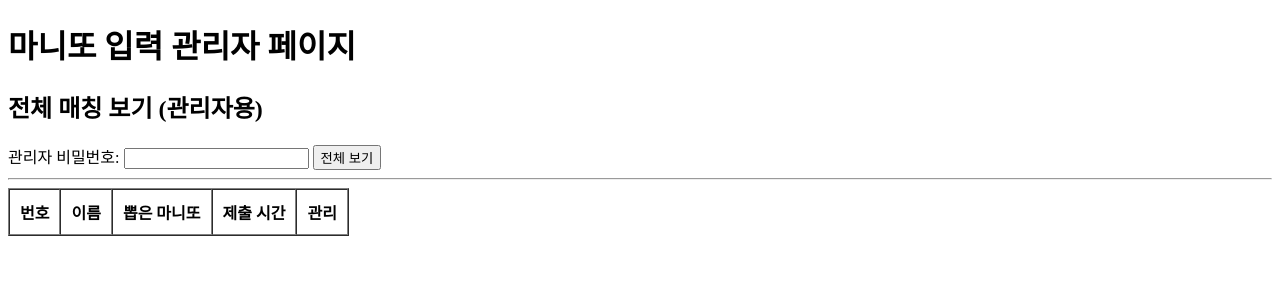
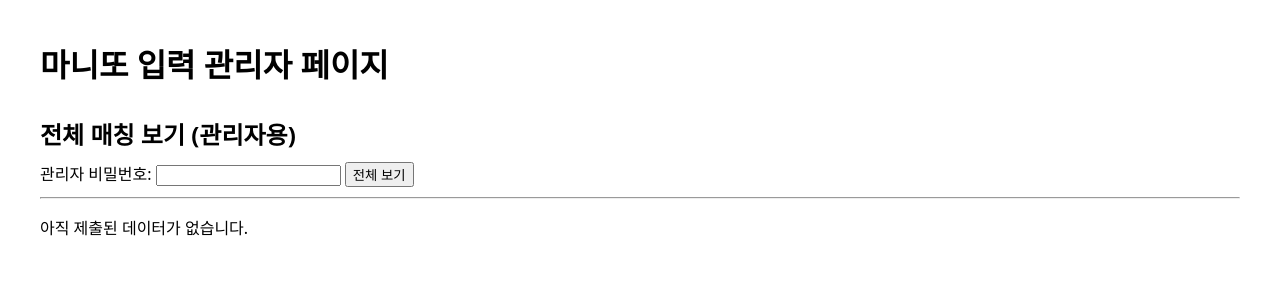
Before and after one commit to i89624356-web/secret-friend_info, a Flask app: page /admin in a window 1280 px wide. Shown: the top 300 px of the page. Run offline with Flask 3, Linux system fonts and the light colour scheme; lists and menus that the app fills with data are empty.

Commit message:
delete modified

```diff
--- a/templates/admin.html
+++ b/templates/admin.html
@@ -4,12 +4,79 @@
 <head>
     <meta charset="utf-8">
     <title>마니또 입력 관리자 페이지</title>
+    <style>
+        body {
+            font-family: system-ui, -apple-system, BlinkMacSystemFont, "Segoe UI", sans-serif;
+            margin: 40px;
+        }
+
+        h1 {
+            margin-bottom: 10px;
+        }
+
+        h2 {
+            margin-top: 30px;
+            margin-bottom: 10px;
+        }
+
+        form {
+            margin-bottom: 10px;
+        }
+
+        table {
+            border-collapse: collapse;
+            width: 100%;
+        }
+
+        th,
+        td {
+            border: 1px solid #ddd;
+            padding: 8px 10px;
+            text-align: left;
+        }
+
+        th {
+            background: #f5f5f5;
+        }
+
+        tr:nth-child(even) {
+            background: #fafafa;
+        }
+
+        a {
+            text-decoration: none;
+            color: #6c2bd9;
+        }
+
+        a:hover {
+            text-decoration: underline;
+        }
+
+        .btn-delete {
+            padding: 4px 12px;
+            background: #e63946;
+            color: #fff;
+            border: none;
+            border-radius: 4px;
+            cursor: pointer;
+            font-size: 0.9rem;
+        }
+
+        .btn-delete:hover {
+            background: #d62839;
+        }
+
+        .msg {
+            color: red;
+            margin-top: 4px;
+        }
+    </style>
 </head>
 
 <body>
     <h1>마니또 입력 관리자 페이지</h1>
 
-    <!-- 전체 매칭 보기 (관리자용 - 비번 맞으면 show_full=True) -->
+    <!-- 전체 매칭 보기 (관리자용) -->
     <h2>전체 매칭 보기 (관리자용)</h2>
     <form method="post">
         <label>관리자 비밀번호: </label>
@@ -18,13 +85,14 @@
     </form>
 
     {% if message %}
-    <p style="color:red;">{{ message }}</p>
+    <p class="msg">{{ message }}</p>
     {% endif %}
 
     <hr>
 
-    <!-- 기록 테이블 -->
-    <table border="1" cellspacing="0" cellpadding="10">
+    {% if records %}
+    <table>
+        <thead>
             <tr>
                 <th>번호</th>
                 <th>이름</th>
@@ -32,13 +100,13 @@
                 <th>제출 시간</th>
                 <th>관리</th>
             </tr>
-
+        </thead>
+        <tbody>
             {% for r in records %}
             <tr>
                 <td>{{ loop.index }}</td>
                 <td>{{ r.name }}</td>
 
-            <!-- 마니또는 비번 맞아야 보이고 / 수정·삭제는 항상 가능 -->
                 <td>
                     {% if show_full %}
                     {{ r.manitto }}
@@ -56,12 +124,16 @@
                     <!-- 삭제: 비번 관계 없이 항상 가능 -->
                     <form method="post" action="{{ url_for('delete', idx=loop.index0) }}" style="display:inline;"
                         onsubmit="return confirm('정말 삭제할까요?');">
-                    <button type="submit">삭제</button>
+                        <button type="submit" class="btn-delete">삭제</button>
                     </form>
                 </td>
             </tr>
             {% endfor %}
+        </tbody>
     </table>
+    {% else %}
+    <p>아직 제출된 데이터가 없습니다.</p>
+    {% endif %}
 </body>
 
 </html>
```
Lines whose indentation alone changed are shown as unchanged.
